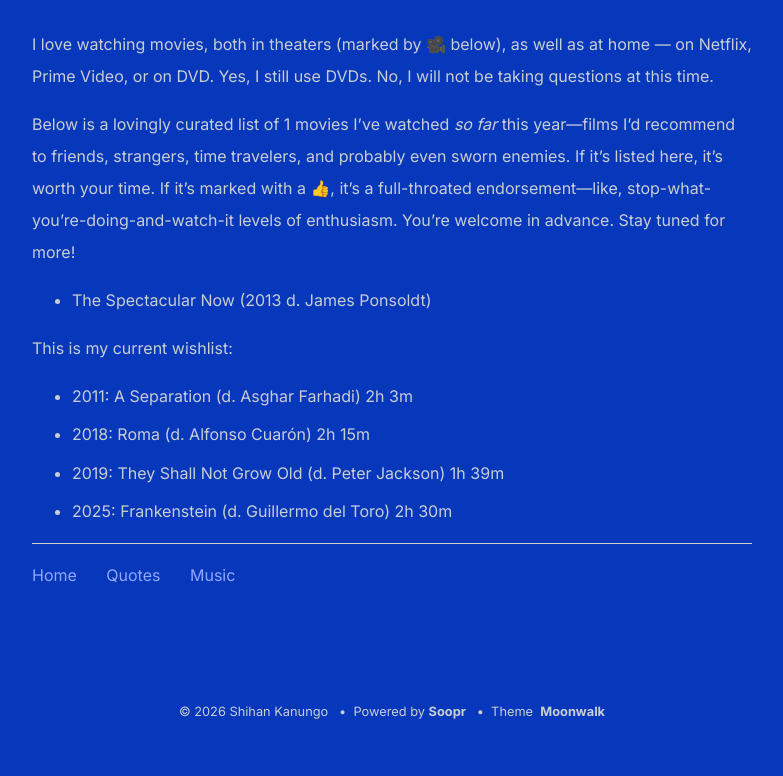
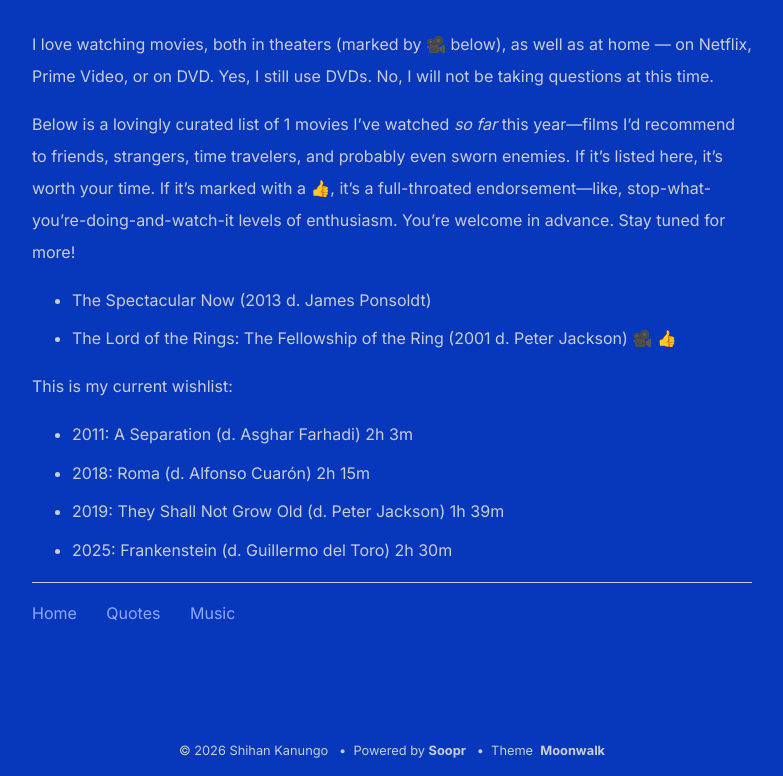
Before and after one commit to shihankanungo/shihankanungo.github.io, a Jekyll site: the page built from movies.md, in a window 1280 px wide. Shown: the part 996-1772 px from the top of the page, without its empty margins (248-1031 px from the left). Built offline with Jekyll 4.4.1, drawn with Linux system fonts in a browser that asks for light colours; before the commit the page ends 1734 px from its top, so only the background shows below that.

Commit message:
Update movies.md

```diff
--- a/movies.md
+++ b/movies.md
@@ -15,6 +15,7 @@ I love watching movies, both in theaters (marked by 🎥 below), as well as at h
 Below is a lovingly curated list of 1 movies I've watched *so far* this year&mdash;films I'd recommend to friends, strangers, time travelers, and probably even sworn enemies. If it’s listed here, it’s worth your time. If it’s marked with a 👍, it's a full-throated endorsement&mdash;like, stop-what-you're-doing-and-watch-it levels of enthusiasm. You're welcome in advance. Stay tuned for more!
 
 - The Spectacular Now (2013 d. James Ponsoldt)
+- The Lord of the Rings: The Fellowship of the Ring (2001 d. Peter Jackson) 🎥 👍
 
 This is my current wishlist:
 
```
